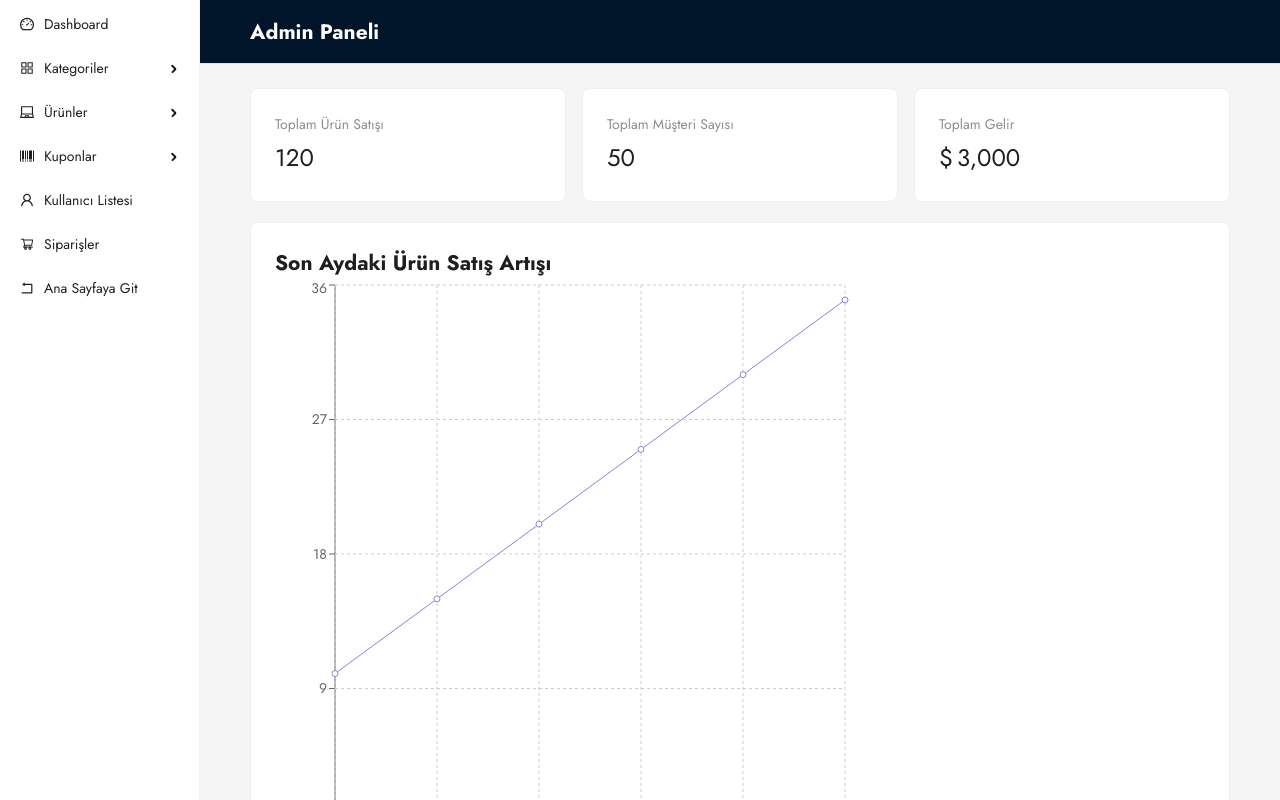
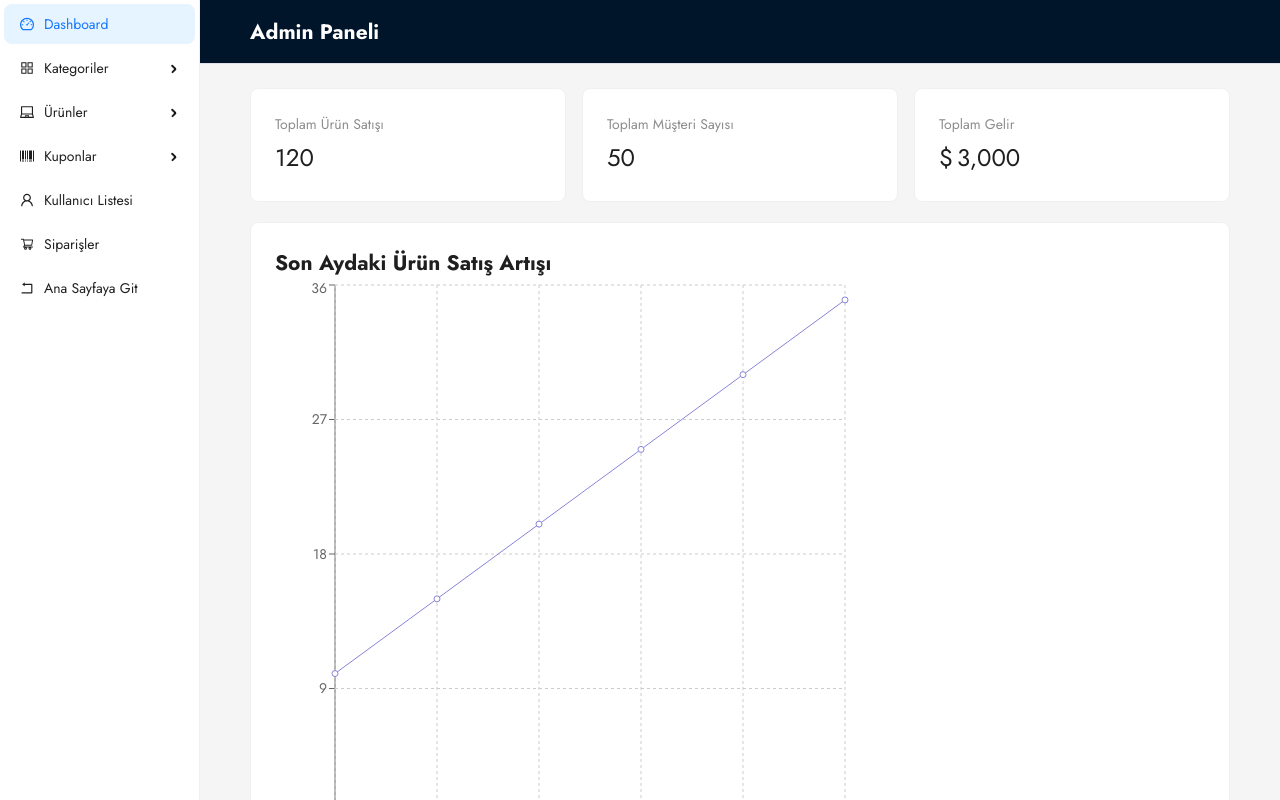
Before and after one commit to SBEGENJOV/E-Ticaret, a React (Vite) app in the folder frontend/: page /admin in a window 1280 px wide. Shown: the top 800 px of the page. Built offline with nearby package versions, Linux system fonts and the light colour scheme; sample sign-in values are in the browser's storage.

Commit message:
Admin paneli aktif alanı yakma

```diff
--- a/frontend/src/layout/AdminLayout.jsx
+++ b/frontend/src/layout/AdminLayout.jsx
@@ -12,10 +12,12 @@ import {
 import { useNavigate } from "react-router-dom";
 
 const { Sider, Header, Content } = Layout;
+
 const getUserRole = () => {
   const user = JSON.parse(localStorage.getItem("user"));
   return user ? user.role : null;
 };
+
 const AdminLayout = ({ children }) => {
   const navigate = useNavigate();
   const userRole = getUserRole();
@@ -25,6 +27,7 @@ const AdminLayout = ({ children }) => {
       key: "1",
       icon: <DashboardOutlined />,
       label: "Dashboard",
+      path: "/admin",
       onClick: () => {
         navigate(`/admin`);
       },
@@ -114,6 +117,7 @@ const AdminLayout = ({ children }) => {
       key: "12",
       icon: <ShoppingCartOutlined />,
       label: "Siparişler",
+      path: "/admin/orders",
       onClick: () => {
         navigate(`/admin/orders`);
       },
@@ -127,6 +131,22 @@ const AdminLayout = ({ children }) => {
       },
     },
   ];
+
+  const getActiveKey = () => {
+    for (const item of menuItems) {
+      if (item.children) {
+        for (const child of item.children) {
+          if (child.path === window.location.pathname) {
+            return child.key;
+          }
+        }
+      } else {
+        if (item.path === window.location.pathname) {
+          return item.key;
+        }
+      }
+    }
+  };
 
   if (userRole === "admin") {
     return (
@@ -143,6 +163,7 @@ const AdminLayout = ({ children }) => {
                 height: "100%",
               }}
               items={menuItems}
+              defaultSelectedKeys={[getActiveKey()]}
             />
           </Sider>
           <Layout>
```
